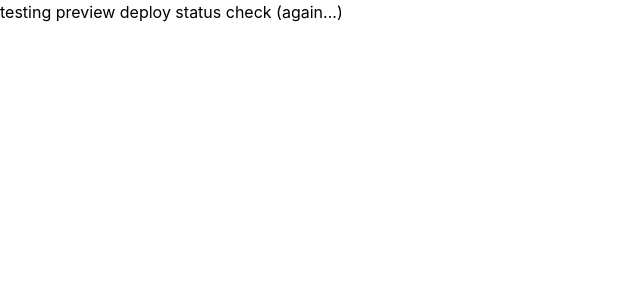
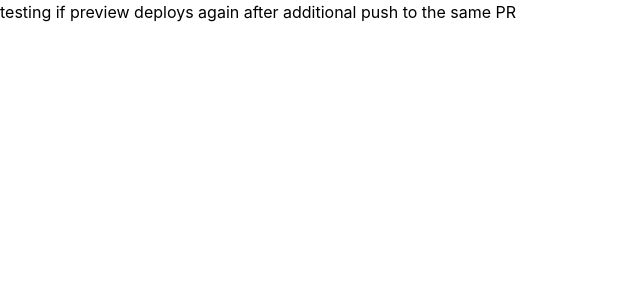
Before and after one commit to HopeFullee/wedding-invitation, a React (Vite) app: page / in a window 1280 px wide. Shown: the top 300 px of the page, without its empty margins (0-640 px from the left). Built offline with nearby package versions, Linux system fonts and the light colour scheme; no server answers; what @posthog/react would draw is missing.

Commit message:
chore: testing if preview deploys again after additional push to the same PR

```diff
--- a/src/App.tsx
+++ b/src/App.tsx
@@ -1,7 +1,9 @@
 function App() {
   return (
     <div className="">
-      <h1>testing preview deploy status check (again...)</h1>
+      <h1>
+        testing if preview deploys again after additional push to the same PR
+      </h1>
     </div>
   );
 }
```
